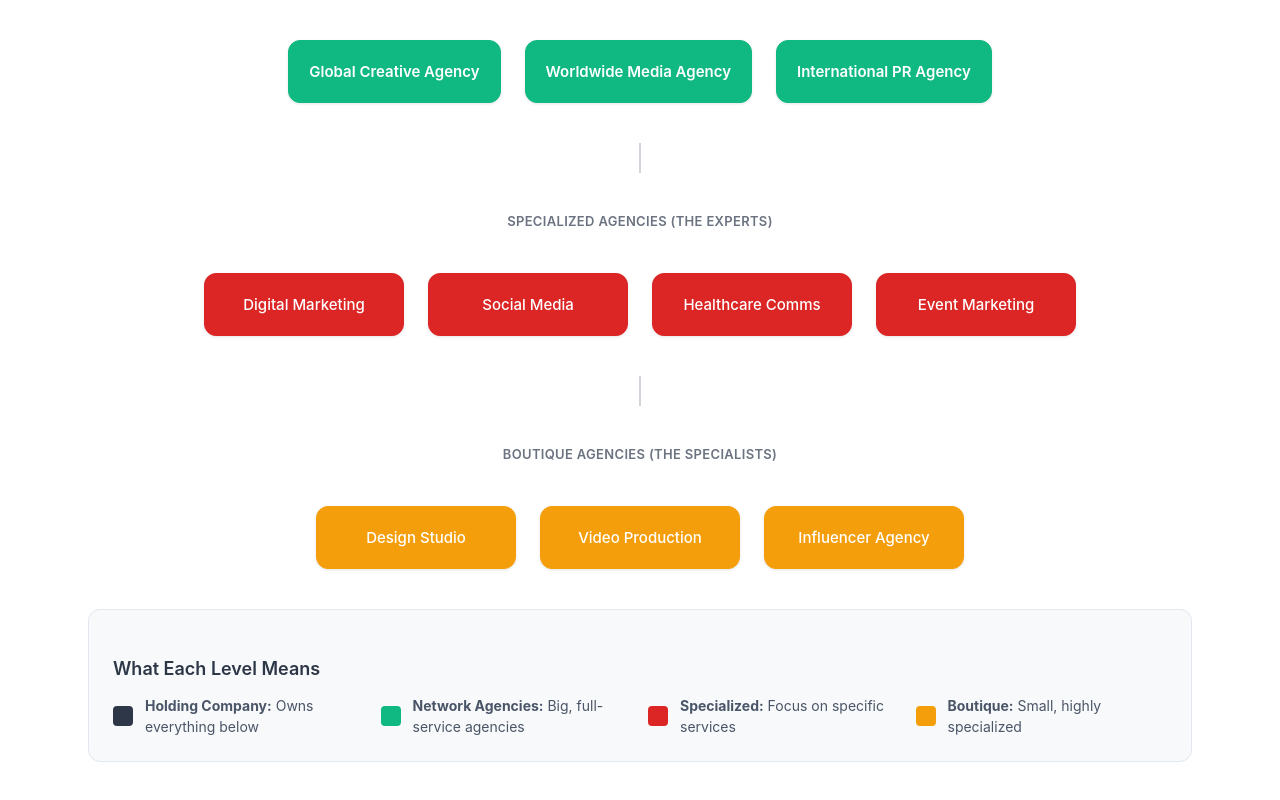
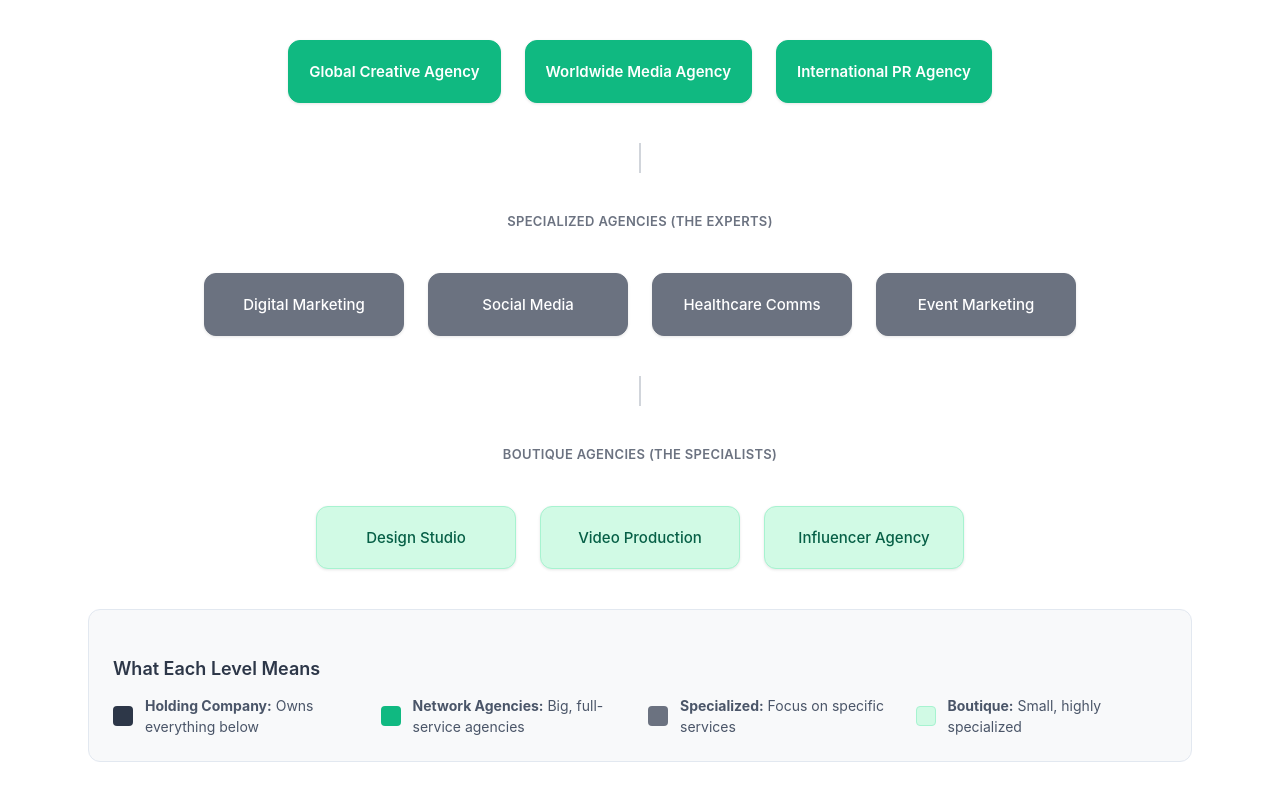
Before and after one commit to jkruckivey/CIAD, a plain HTML site: page index.html in a window 1280 px wide. Shown: the part 788-1588 px from the top of the page. Drawn offline with Linux system fonts and the light colour scheme.

Commit message:
Update index.html

```diff
--- a/index.html
+++ b/index.html
@@ -51,7 +51,7 @@
             box-shadow: 0 0 0 3px rgba(16, 185, 129, 0.1);
         }
 
-        /* Agency levels using styles.css color patterns */
+        /* Agency levels using greens and grays */
         .holding-company {
             background: #2d3748;
             color: white;
@@ -62,6 +62,7 @@
         }
 
         .holding-company:hover {
+            background: #4a5568;
             border-color: #4a5568;
         }
 
@@ -78,25 +79,25 @@
         }
 
         .specialized-agency {
-            background: #dc2626;
+            background: #6b7280;
             color: white;
-            border: 1px solid #dc2626;
+            border: 1px solid #6b7280;
         }
 
         .specialized-agency:hover {
-            background: #b91c1c;
-            border-color: #b91c1c;
+            background: #4b5563;
+            border-color: #4b5563;
         }
 
         .boutique-agency {
-            background: #f59e0b;
-            color: white;
-            border: 1px solid #f59e0b;
+            background: #d1fae5;
+            color: #065f46;
+            border: 1px solid #a7f3d0;
         }
 
         .boutique-agency:hover {
-            background: #d97706;
-            border-color: #d97706;
+            background: #a7f3d0;
+            border-color: #6ee7b7;
         }
 
         .connection-line {
@@ -150,8 +151,8 @@
 
         .holding-color { background: #2d3748; }
         .network-color { background: #10b981; }
-        .specialized-color { background: #dc2626; }
-        .boutique-color { background: #f59e0b; }
+        .specialized-color { background: #6b7280; }
+        .boutique-color { background: #d1fae5; border: 1px solid #a7f3d0; }
 
         /* Align info boxes with styles.css key-themes pattern */
         .intro-box {
```
